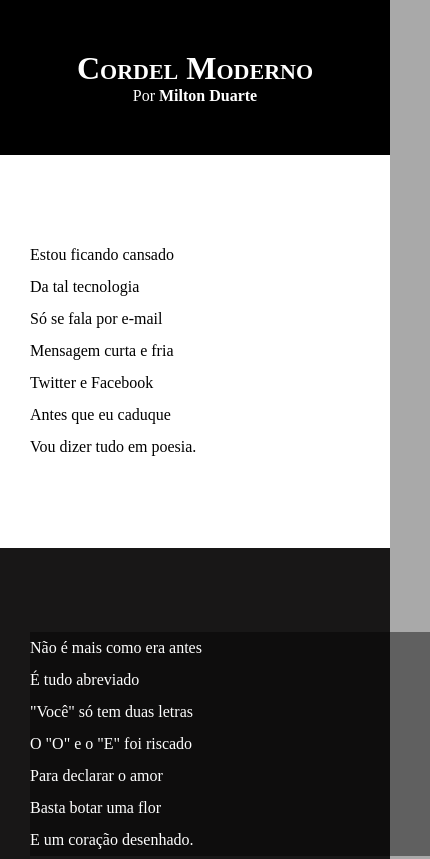
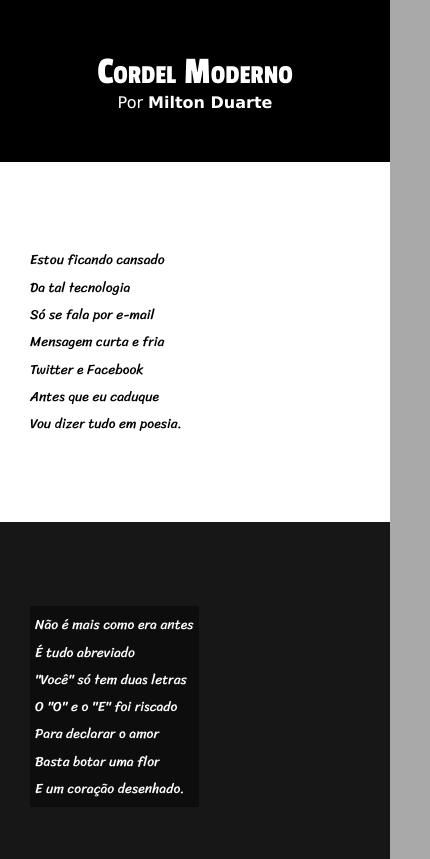
Before and after one commit to gvs006/projeto-cordel, a plain HTML site: page index.html in a window 390 px wide. Shown: the top 859 px of the page, 430 px wide, since content can reach past the window. Drawn offline with Linux system fonts and the light colour scheme.

Commit message:
update fonts and responsivity

```diff
--- a/style.css
+++ b/style.css
@@ -1,5 +1,12 @@
 @charset "UTF-8";
+@import url('https://fonts.googleapis.com/css2?family=Passion+One&display=swap');
+@import url('https://fonts.googleapis.com/css2?family=Sriracha&display=swap');
 
+:root {
+    --fonte1: Verdana, Geneva, Tahoma, sans-serif;
+    --fonte2: 'Passion One', cursive;
+    --fonte3: 'Sriracha', cursive;
+}
 
 * {
     margin: 0px;
@@ -9,17 +16,22 @@
 html, body {
     min-height: 100vh;
     background-color: darkgrey;
+    font-family: var(--fonte1);
 }
 
 header {
     background-color: black;
     color: white;
     text-align: center;
+
 }
 
 header > h1 {
     padding-top: 50px;
     font-variant: small-caps;
+    font-size: 10vw;
+    font-family: var(--fonte2);
+    font-weight: lighter;
 }
 
 header > p {
@@ -41,6 +53,8 @@
     padding-bottom: 10vh;
     line-height: 2em;
     padding-left: 30px;
+    font-family: var(--fonte3);
+    font-size: 3.5vw;
 }
 section.normal {
     background-color: #fff;
@@ -53,8 +67,9 @@
 }
 
 section.img > p {
+    display: inline-block;
+    padding: 5px;
     background-color: rgba(0, 0, 0, 0.432);
-    width: 400px;
 }
 
 footer {
```
